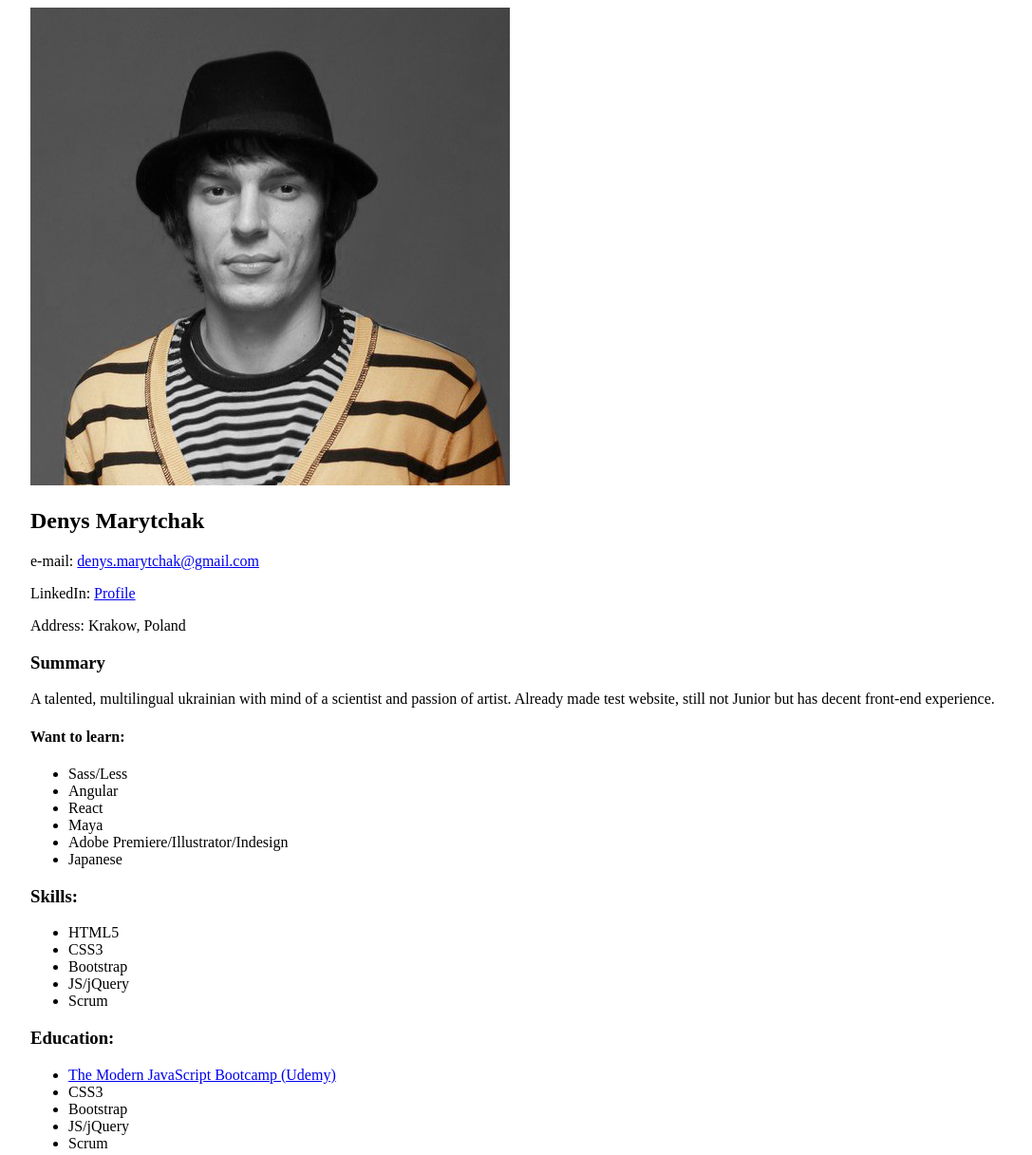
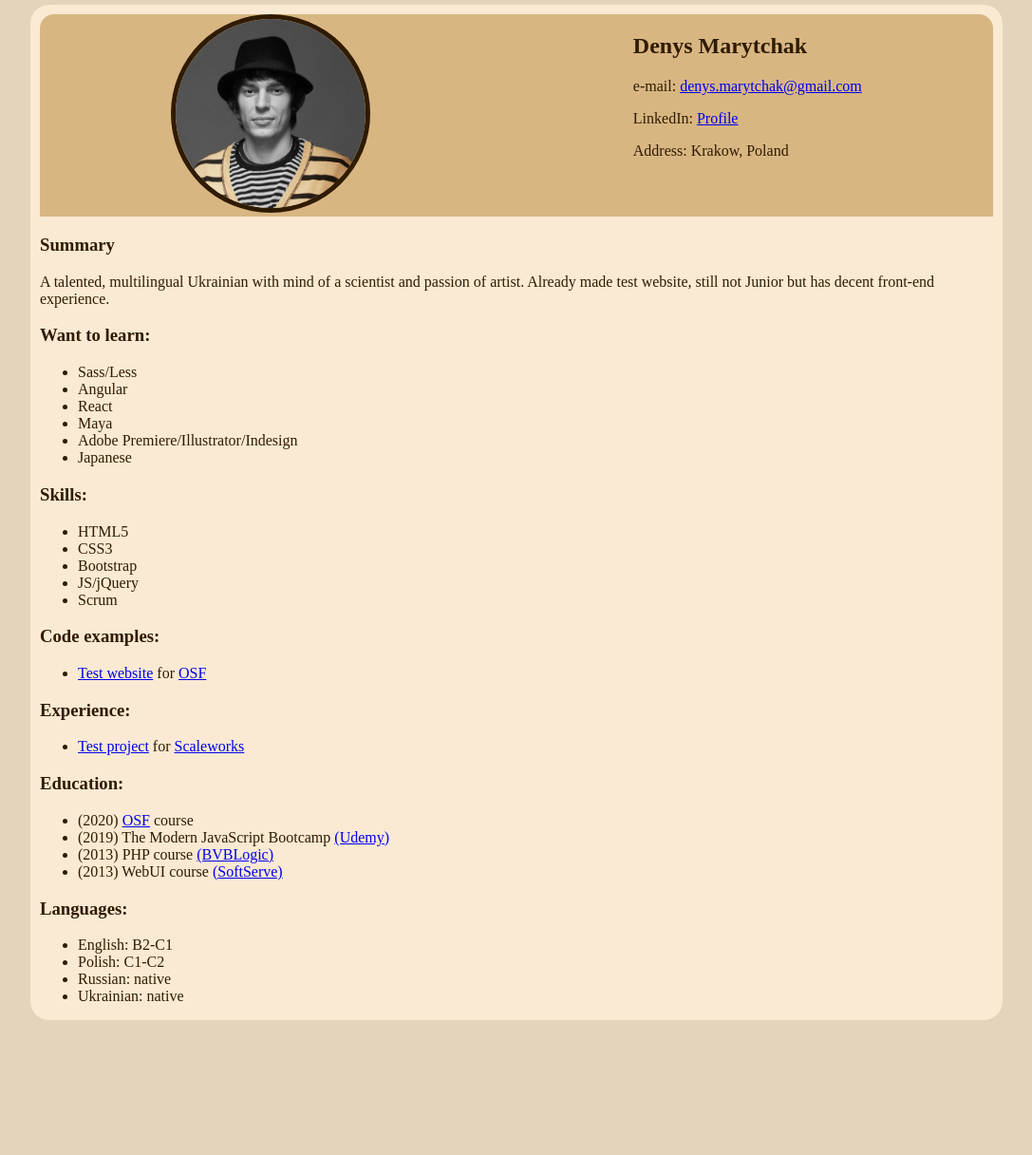
Before and after one commit to SonOfGlory/rsschool-cv, a plain HTML site: page index.html in a window 1280 px wide. Shown: the whole page at 95% size, without its empty margins (96-1183 px from the left). After the commit the page ends 1079 px from the top, so only its background shows below. Drawn offline with Linux system fonts and the light colour scheme.

Commit message:
feat: add all HTML info, add basic CSS style

```diff
--- a/css/style.css
+++ b/css/style.css
@@ -1,5 +1,35 @@
+
+body {
+    display: flex;
+    vertical-align: middle;
+    margin: 5px;
+    background-color: #e4d4bc;
+    color: #301b01;
+}
+
 main {
     max-width: 1024px;
     margin: 0 auto;
-    padding-bottom: 25px;
+    background-color: #faead3;
+    border-radius: 20px;
 }
+
+section {
+margin: 10px;
+}
+
+.personal-info {
+    border-top-left-radius: 15px;
+    border-top-right-radius: 15px;
+    display: flex;
+    flex-direction: row;
+    justify-content: space-around;
+    background-color: #d8b682;
+    color: #301b01;
+}
+
+.photo img {
+    width: 200px;
+    border: solid #301b01 5px;
+    border-radius: 50%;
+}
--- a/index.html
+++ b/index.html
@@ -9,7 +9,7 @@
 </head>
 <body>
     <main>
-        <section>
+        <section class="personal-info">
             <div class="photo">
                 <img src="./img/photo.jpg" alt="Photo">
             </div>
@@ -27,10 +27,10 @@
         <section class="summary">
             <h3>Summary</h3>
             <p>
-                A talented, multilingual ukrainian with mind of a scientist and passion of artist.
+                A talented, multilingual Ukrainian with mind of a scientist and passion of artist.
                 Already made test website, still not Junior but has decent front-end experience.
             </p>
-            <h4>Want to learn:</h4>
+            <h3>Want to learn:</h3>
             <ul>
                 <li>Sass/Less</li>
                 <li>Angular</li>
@@ -50,18 +50,42 @@
                 <li>Scrum</li>
             </ul>
         </section>
-
-
-
-
-        <section class="skills">
+        <section class="experience">
+            <h3>Code examples:</h3>
+            <ul>
+                <li>
+                    <a class="link" href="https://fervent-mayer-af8a11.netlify.com/" target="_blank">Test website</a>
+                    for
+                    <a class="link" href="https://osf.digital/" target="_blank">OSF</a>
+                </li>
+            </ul>
+        </section>
+        <section class="experience">
+            <h3>Experience:</h3>
+            <ul>
+                <li>
+                    <a class="link" href="https://github.com/SonOfGlory/Scaleworks" target="_blank">Test project</a>
+                    for
+                    <a class="link" href="https://scaleworks.com/" target="_blank">Scaleworks</a>
+                </li>
+            </ul>
+        </section>
+        <section class="education">
             <h3>Education:</h3>
             <ul>
-                <li> <a class="link" href="https://www.udemy.com/course/modern-javascript/">The Modern JavaScript Bootcamp (Udemy)</a></li>
-                <li>CSS3</li>
-                <li>Bootstrap</li>
-                <li>JS/jQuery</li>
-                <li>Scrum</li>
+                <li>(2020) <a class="link" href="https://osf.digital/" target="_blank">OSF</a> course</li>
+                <li>(2019) The Modern JavaScript Bootcamp <a class="link" href="https://www.udemy.com/course/modern-javascript/" target="_blank">(Udemy)</a></li>
+                <li>(2013) PHP course <a class="link" href="https://bvblogic.com/" target="_blank">(BVBLogic)</a></li>
+                <li>(2013) WebUI course <a class="link" href="https://www.softserveinc.com/en-us/" target="_blank">(SoftServe)</a></li>
+            </ul>
+        </section>
+        <section class="skills">
+            <h3>Languages:</h3>
+            <ul>
+                <li>English: B2-C1</li>
+                <li>Polish:  C1-C2</li>
+                <li>Russian: native</li>
+                <li>Ukrainian: native</li>
             </ul>
         </section>
     </main>
```
